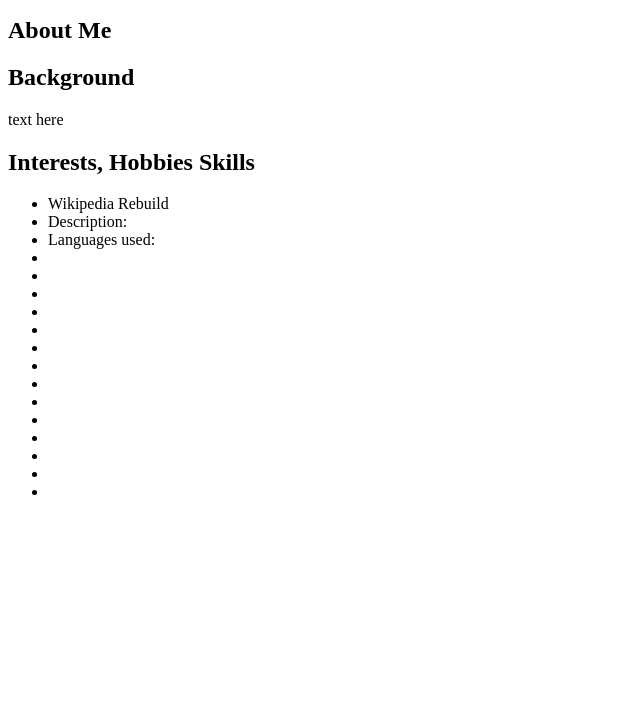
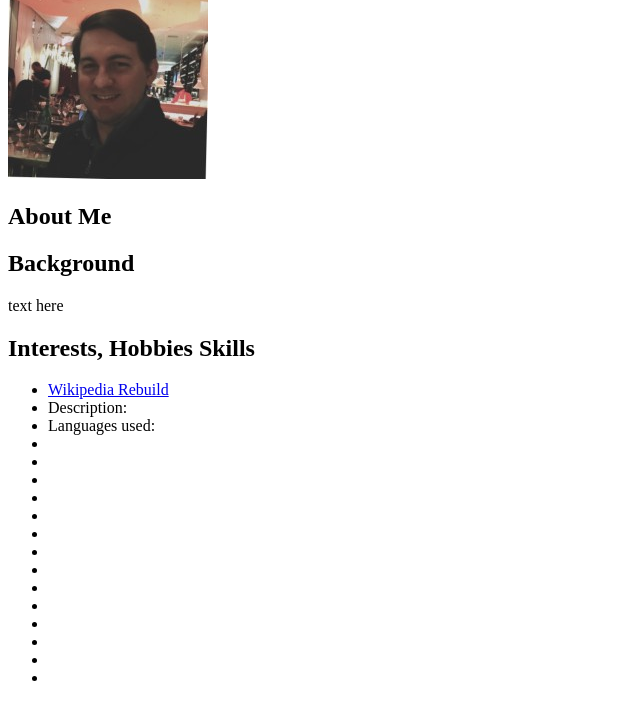
Before and after one commit to hagoodwi92/git-html-css-test, a plain HTML site: page index.html in a window 1280 px wide. Shown: the part 101-804 px from the top of the page, without its empty margins (0-640 px from the left). Drawn offline with Linux system fonts and the light colour scheme.

Commit message:
Added my photo

```diff
--- a/index.html
+++ b/index.html
@@ -8,10 +8,10 @@
     <img src="img/alex.jpeg" alt="Pictured: Alex Goodwin" >
     <h2>About Me</h2>
     <h2>Background</h2>
-      <p>text here</p>
+    <p>text here</p>
     <h2>Interests, Hobbies Skills</h2>
     <ul>
-      <li> <a href="https://github.com/hagoodwi92/wikipedia-rebuild"> </a>Wikipedia Rebuild</li>
+      <li> <a href="https://github.com/hagoodwi92/wikipedia-rebuild">Wikipedia Rebuild</a></li>
         <li>Description: </li>
         <li>Languages used: </li>
       <li></li>
```
Also changed, not shown: img/alex.jpeg (added).
